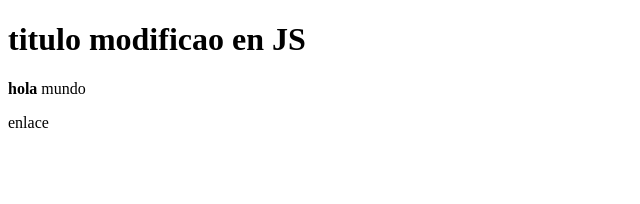
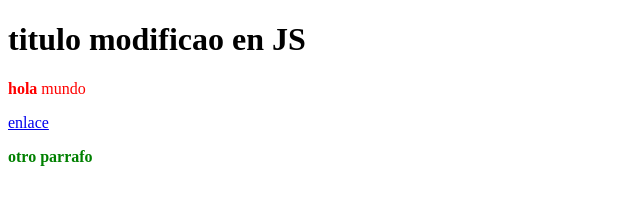
Before and after one commit to vallesexequiel/CLASES2025, a plain HTML site: page clase-05-16/modificar-doom.html in a window 1280 px wide. Shown: the whole page, without its empty margins (0-640 px from the left). Drawn offline with Linux system fonts and the light colour scheme.

Commit message:
NUEVAS COSAS PARA MODIFICAR EL DOOM

```diff
--- a/clase-05-16/modificar-doom.html
+++ b/clase-05-16/modificar-doom.html
@@ -2,11 +2,28 @@
 <html lang="en">
 <head>
     <title>Document</title>
+    <style type="text/CSS">
+
+        .negrita{
+            font-weight: bold;
+        }
+        .rojo{
+            color: red;
+        }
+        .verde {
+            color: green;
+        }
+
+        .fondo{
+            background-color: yellow;
+        }
+    </style>
 </head>
 <body>
     <h1 id="encabezado"> un titulo</h1>
     <p id="texto"> un parrafo </p>
     <a id="link" href="#">enlace</a>
+    <p id="texto2" class="verde negrita">otro parrafo</p>
     <script>
         // modificando el contenido del elemento
 
@@ -21,7 +38,27 @@
         const link = document.getElementById("link")
         console.log(link.getAttribute("href"));
         link.setAttribute("href", "https://google.com.ar");
-        link.removeAttribute("href");
+        //link.removeAttribute("href");
+
+        // modificar estilos CSS
+        texto.style.color = "red"
+
+        const texto2 = document.getElementById("texto2")
+        console.log(texto2.classList[0]);
+        //agrgar clase
+        texto2.classList.add("fondo")
+        //remover clase
+        texto2.classList.remove("verde")
+
+        //ver si existe clase
+        console.log(texto2.classList.contains("fondo"));
+
+        //invertir clase
+        // (si no esta clase me la quita)
+        // (si esta la clase la quita)
+        texto2.classList.toggle("verde")
+        texto2.classList.toggle("fondo")
+
     </script>
 
 </body>
```
